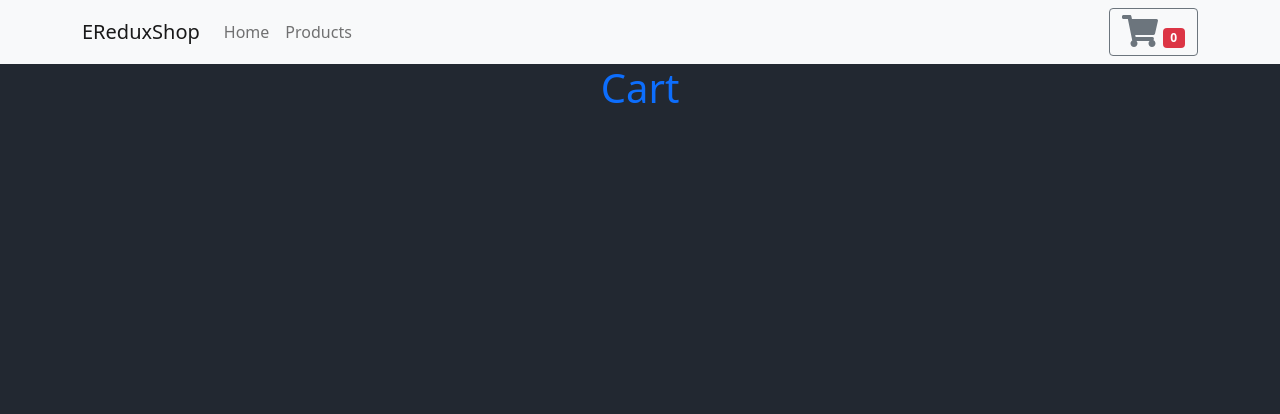
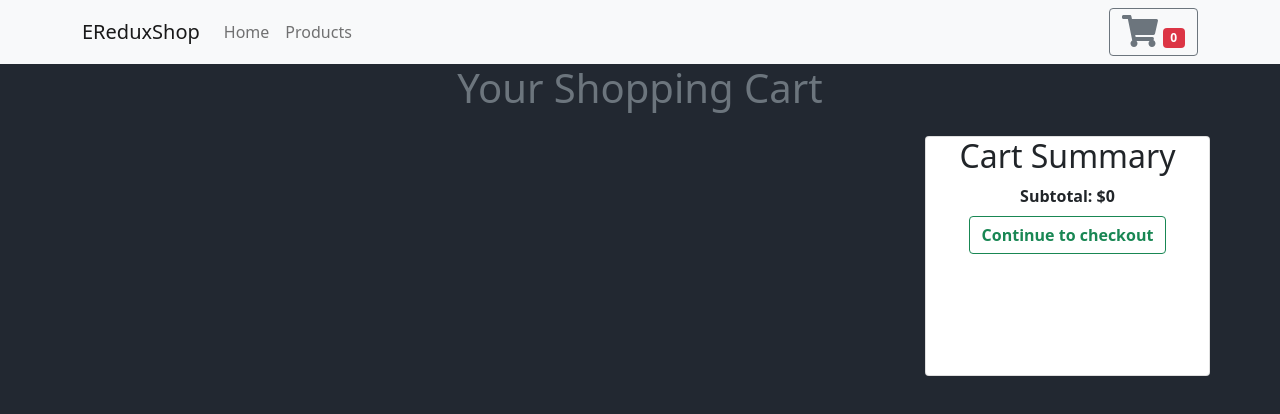
Before and after one commit to pdahal48/reduxEcommerceApp, a React (Create React App) app: page /cart in a window 1280 px wide. Shown: the top 414 px of the page. Built offline with nearby package versions, Linux system fonts and the light colour scheme.

Commit message:
cart summary card added

```diff
--- a/src/CartItem.css
+++ b/src/CartItem.css
@@ -11,3 +11,8 @@
 .cartItem-price {
     font-weight: bold;
 }
+
+.cart-card {
+    background-color: lightblue;
+    height: 15rem;
+}
--- a/src/CartItem.js
+++ b/src/CartItem.js
@@ -1,5 +1,5 @@
 import React from 'react'
-import { Col, Stack } from 'react-bootstrap';
+import { Col, Stack, Row } from 'react-bootstrap';
 import { useDispatch } from "react-redux";
 import { removeItem } from './actions'
 import './CartItem.css'
@@ -8,7 +8,9 @@ const CartItem = ({ name, price, src, desc, id }) => {
     const dispatch = useDispatch();
 
     return (
-        <div className="container card mb-3">
+        <div className="container-fluid justify-content-center mb-3">
+            <Row className="justify-content-center">
+            <Col className="card">
             <Stack direction="horizontal" gap={3}>
                 <div className="bg-light border">
                     <img src={src} alt={name} className="cartItem-img"/>
@@ -23,19 +25,24 @@ const CartItem = ({ name, price, src, desc, id }) => {
                     <div>
                         <b>QTY: 1 </b>
                     </div>
+                    <button
+                            className="btn btn-sm btn-primary"
+                            onClick={()=> dispatch(removeItem({id: id}))}
+                        >
+                            Remove item
+                        </button>
                 </Col>
                 <div className="cartItem-price ms-auto">
                     <div>
                         ${price}
                     </div>
-                        <button
-                            className="btn btn-sm btn-primary"
-                            onClick={()=> dispatch(removeItem({id: id}))}
-                        >
-                            Remove item
-                        </button>
+
                 </div>
             </Stack>
+
+            </Col>
+
+        </Row>
         </div>
     )
 }
--- a/src/CartItemList.js
+++ b/src/CartItemList.js
@@ -1,14 +1,21 @@
 import React from 'react'
 import { useSelector } from "react-redux";
 import CartItem from './CartItem';
+import { Col, Row } from 'react-bootstrap';
+
 
 const CartItemList = () => {
     const cartProducts = useSelector(state => state.cart);
+    let total = 0;
 
     return (
-        <div className="text-center">
-            <h1 className="text-primary">Cart</h1>
-            {Object.values(cartProducts).map((item) => (
+        <div className="container text-center">
+            <h1 className="text-secondary">Your Shopping Cart</h1>
+            <Row className="justify-content-center mt-4">
+                <Col>
+                    {Object.values(cartProducts).map((item) => {
+                        total += item.price;
+                        return (
                         <CartItem
                             name={item.name}
                             src={item.src}
@@ -17,7 +24,26 @@ const CartItemList = () => {
                             key={item.name}
                             id={item.id}
                         />
-            ))}
+                        )})}
+                </Col>
+                <Col className="col-3 card cart-card">
+            <h2 className="text-dark"> Cart Summary </h2>
+            <div>
+                <b>Subtotal: ${total}</b>
+                <div>
+                    <button
+                        className="btn btn-outline-success mt-2"
+                        onClick = {() => alert('Thank for visiting my site!')}
+                    >
+                        <b>
+                            Continue to checkout
+                        </b>
+                    </button>
+                </div>
+            </div>
+        </Col>
+            </Row>
+
         </div>
     )
 }
```
Lines whose indentation alone changed are shown as unchanged.
